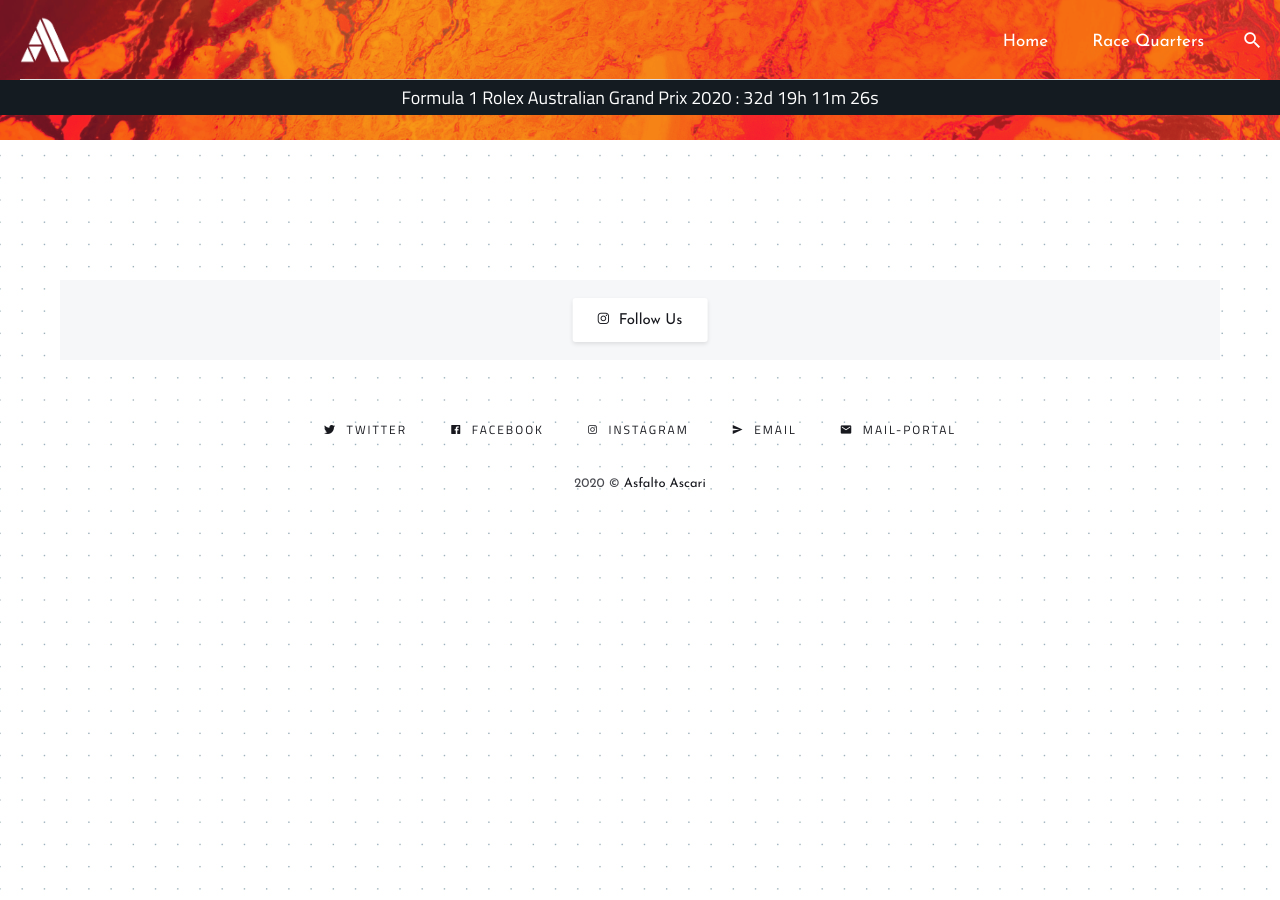
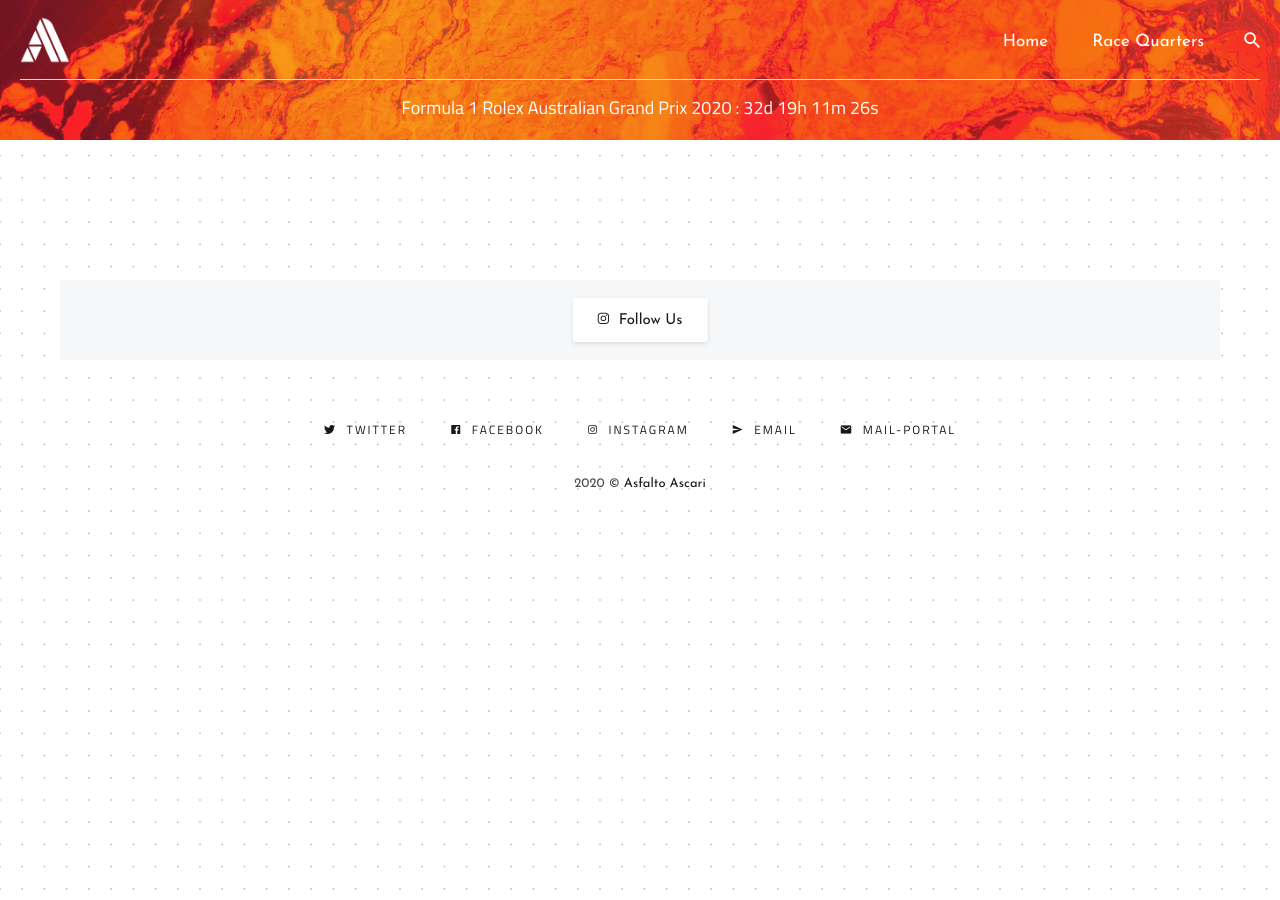
Before and after one commit to Asfalto-Ascari/AsfaltoAscari, a Jekyll site: the page built from _pages/RaceQuarters.md, in a window 1280 px wide. Built offline with Jekyll 4.4.1, drawn with Linux system fonts in a browser that asks for light colours; nearby versions of some CDN libraries.

Commit message:
Update _liveupdates.scss

```diff
--- a/_sass/3-modules/_liveupdates.scss
+++ b/_sass/3-modules/_liveupdates.scss
@@ -3,8 +3,8 @@
   width: 100%;
   height: 35px;
   /*padding: 1%;*/
-  margin-bottom: 40px;
-  background: $asfalto-black;
+  margin: 10px;
+  /*background: $asfalto-black;*/
 
   text-align: center;
   font-size: 18px;
```
